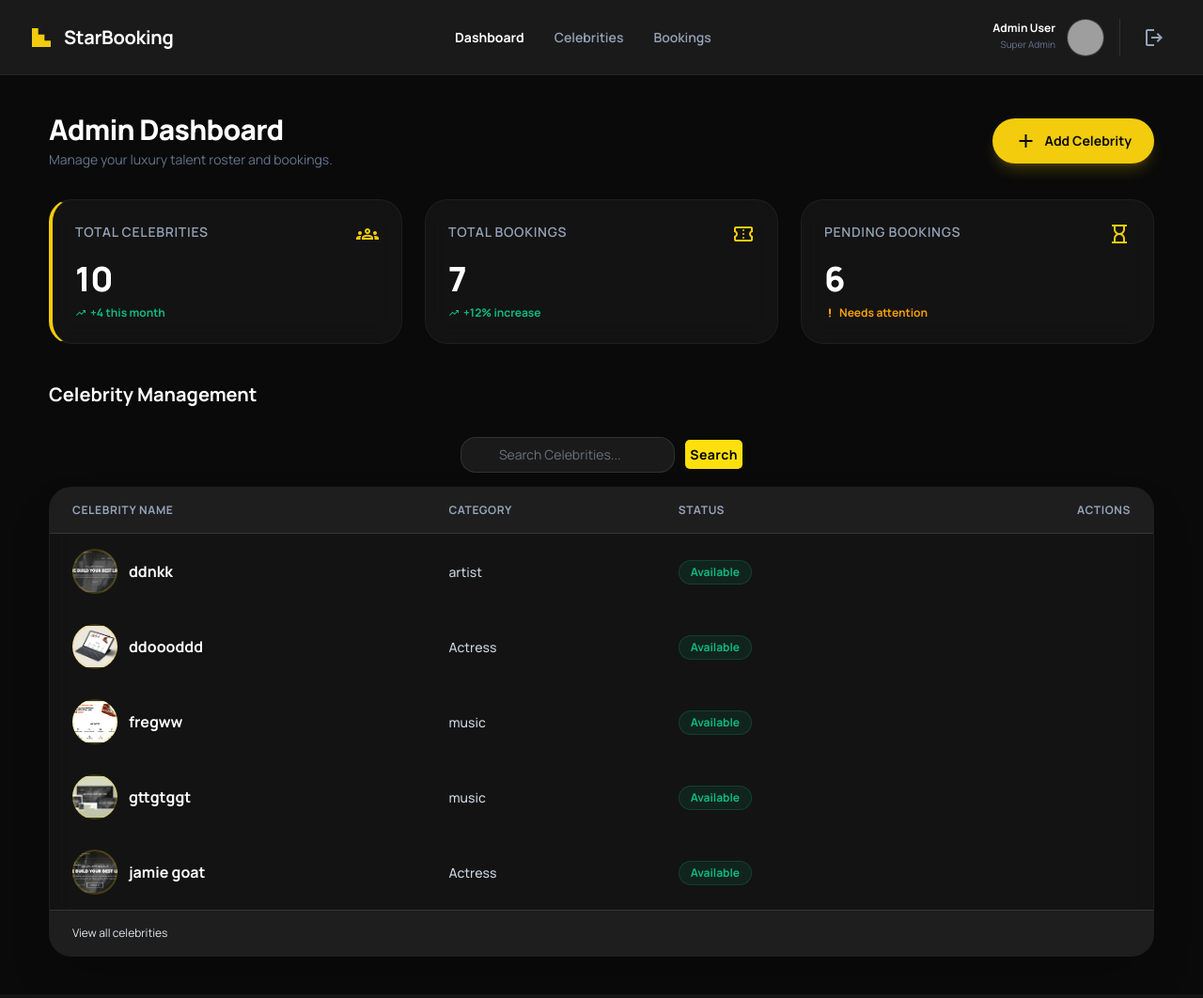
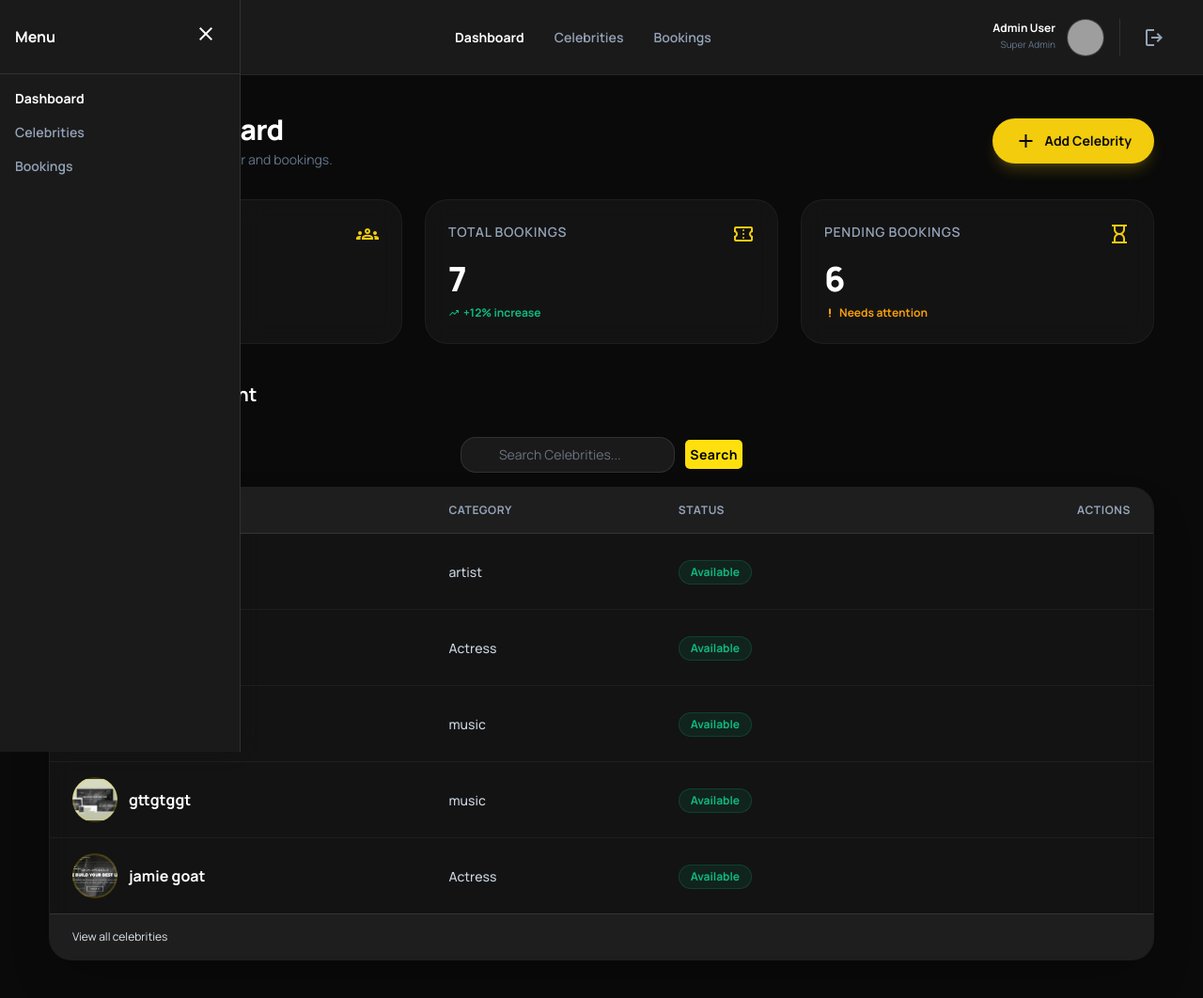
Before and after one commit to codingvibezz6777/b, a Django app: page /dashboard/ in a window 1280 px wide. Shown: the whole page at 94% size. Before the commit the page ends 1037 px from the top, so only its background shows below. Run offline with Django 5.2, Linux system fonts and the light colour scheme; a user stored in the database is signed in; data comes from the database, SQL or seed files in the repository; some libraries are stand-ins or nearby versions; grey boxes are pictures that could not be loaded.

Commit message:
update dashboard

```diff
--- a/config/settings.py
+++ b/config/settings.py
@@ -29,7 +29,7 @@
                  'star-bookings.com',
                  '.up.railway.app',
                  'b-production-c984.up.railway.app',
-                 'localhost',
+                 '127.0.0.1',
                  ]
 
 
@@ -77,7 +77,8 @@
 WSGI_APPLICATION = 'config.wsgi.application'
 
 CSRF_TRUSTED_ORIGINS = [
-    "https://b-production-c984.up.railway.app"
+    "https://b-production-c984.up.railway.app",
+    "https://www.star-bookings.com",
 ]
 
 
--- a/templates/celebrity_detail.html
+++ b/templates/celebrity_detail.html
@@ -335,7 +335,7 @@
                                 <div class="absolute inset-0 bg-gradient-to-t from-black/80 via-transparent to-transparent opacity-60"></div>
                                 <div class="absolute top-3 right-3 bg-black/40 backdrop-blur-sm px-2 py-1 rounded-lg flex items-center gap-1">
                                     <span class="material-symbols-outlined text-primary text-xs" style="font-variation-settings: 'FILL' 1;">star</span>
-                                    <span class="text-white text-xs font-bold">4.8</span>
+                                    <span class="text-white text-xs font-bold">5.0</span>
                                 </div>
                             </div>
                             <div class="p-4">
--- a/templates/celebrity_list.html
+++ b/templates/celebrity_list.html
@@ -170,7 +170,7 @@
 <div class="absolute inset-0 bg-gradient-to-t from-background-dark via-transparent to-transparent opacity-80"></div>
 <div class="absolute top-4 right-4 bg-background-dark/80 backdrop-blur-md px-2 py-1 rounded flex items-center gap-1 border border-border-dark">
 <span class="material-symbols-outlined text-primary text-xs fill-[1]">star</span>
-<span class="text-[10px] font-bold">4.9</span>
+<span class="text-[10px] font-bold">5.0</span>
 </div>
 <div class="overlay-btn absolute inset-0 flex items-center justify-center opacity-0 transition-all duration-300 translate-y-4">
 <a href="{% url 'celebrity_detail' celeb.slug %}" class="px-6 py-2.5 bg-primary text-background-dark font-black text-xs rounded-full shadow-2xl hover:scale-105 transition-transform">VIEW PROFILE</a>
@@ -182,7 +182,7 @@
 <h3 class="text-lg font-bold">{{ celeb.name }}</h3>
 <p class="text-xs text-slate-400 font-medium">{{ celeb.category }}</p>
 </div>
-<p class="text-sm font-black text-primary">$1,200</p>
+<p class="text-sm font-black text-primary">{{ celeb.price_range }}</p>
 </div>
 <div class="mt-4 flex items-center gap-4">
 <div class="flex items-center gap-1.5">
--- a/templates/dashboard.html
+++ b/templates/dashboard.html
@@ -60,7 +60,6 @@
             font-weight:bold;
             letter-spacing:0.5px;
             border-radius:5px;
-
         }
 
         .sch2{
@@ -111,7 +110,12 @@
 <body class="bg-background-light dark:bg-background-dark font-display text-slate-900 dark:text-white min-h-screen ">
 <header class="h-20 bg-background-light dark:bg-surface-dark border-b border-slate-200 dark:border-white/5 sticky top-0 z-50">
     <div class="max-w-7xl mx-auto px-8 h-full flex items-center justify-between">
+        <!-- Logo and mobile menu button -->
         <div class="flex items-center gap-3 text-background-dark dark:text-white cursor-pointer hover:opacity-80 transition-opacity">
+            <!-- Hamburger button (visible only on mobile) -->
+            <button id="mobile-menu-toggle" class="p-2 -ml-2 rounded-lg hover:bg-white/10 transition-colors" aria-label="Menu">
+                <span class="material-symbols-outlined">menu</span>
+            </button>
             <div class="size-6 text-primary">
                 <svg fill="currentColor" viewbox="0 0 48 48" xmlns="http://www.w3.org/2000/svg">
                     <path d="M4 4H17.3334V17.3334H30.6666V30.6666H44V44H4V4Z"></path>
@@ -119,11 +123,13 @@
             </div>
             <h2 class="text-xl font-bold leading-tight tracking-[-0.015em]">StarBooking</h2>
         </div>
+        <!-- Desktop navigation -->
         <nav class="hidden md:flex items-center gap-8">
             <a class="nav-link-active text-sm font-bold transition-colors" href="{% url 'dashboard' %}">Dashboard</a>
             <a class="text-slate-500 dark:text-slate-400 hover:text-primary text-sm font-semibold transition-colors" href="{% url 'celeb_all' %}">Celebrities</a>
             <a class="text-slate-500 dark:text-slate-400 hover:text-primary text-sm font-semibold transition-colors" href="{% url 'bookings' %}">Bookings</a>
         </nav>
+        <!-- User controls -->
         <div class="flex items-center gap-4">
             <div class="flex items-center gap-3 pr-4 border-r border-slate-200 dark:border-white/10">
                 <a href="{% url 'user_profile' %}"><div class="text-right hidden sm:block">
@@ -143,6 +149,23 @@
         </div>
     </div>
 </header>
+
+<!-- Mobile Sidebar (hidden by default) -->
+<div id="sidebar-overlay" class="fixed inset-0 bg-black/50 backdrop-blur-sm z-50 hidden transition-opacity"></div>
+<div id="sidebar" class="fixed top-0 left-0 w-64 h-full bg-surface-dark border-r border-white/10 z-50 transform transition-transform duration-300 ease-in-out sidebar-hidden">
+    <div class="p-4 flex justify-between items-center border-b border-white/10">
+        <h3 class="font-bold">Menu</h3>
+        <button id="close-sidebar" class="p-2 rounded-lg hover:bg-white/10">
+            <span class="material-symbols-outlined">close</span>
+        </button>
+    </div>
+    <nav class="p-4 flex flex-col gap-4">
+        <a class="nav-link-active text-sm font-bold transition-colors" href="{% url 'dashboard' %}">Dashboard</a>
+        <a class="text-slate-400 hover:text-primary text-sm font-semibold transition-colors" href="{% url 'celeb_all' %}">Celebrities</a>
+        <a class="text-slate-400 hover:text-primary text-sm font-semibold transition-colors" href="{% url 'bookings' %}">Bookings</a>
+    </nav>
+</div>
+
 <!-- Main Content Area -->
 <main class="flex-1 flex flex-col overflow-y-auto ps-5 pe-5 ">
     <div class="max-w-7xl w-full mx-auto px-4 sm:px-6 lg:px-8 py-6 lg:py-10">
@@ -195,18 +218,16 @@
         <!-- SectionHeader -->
         <div class="mb-4 lg:mb-6 flex flex-col sm:flex-row items-start sm:items-center justify-between gap-4">
             <h3 class="text-lg lg:text-xl font-bold dark:text-white">Celebrity Management</h3>
-
         </div>
 
         <div class="schbx">
             <form method="get" action="{% url 'dashboard' %}">
-                        <input  type="search" name="q" value="{{ request.GET.q }}" class="bg-surface-dark border-white/10 rounded-lg pl-10 pr-4 py-2 text-sm focus:ring-primary focus:border-primary text-white w-50" placeholder="Search Celebrities..."/>
+                <input type="search" name="q" value="{{ request.GET.q }}" class="bg-surface-dark border-white/10 rounded-lg pl-10 pr-4 py-2 text-sm focus:ring-primary focus:border-primary text-white w-50" placeholder="Search Celebrities..."/>
                 {% if request.GET.q %}
                     <a href="{% url 'dashboard' %}" class="sch2">Clear search</a>
                 {% else %}
                     <button type="submit" class="sch">Search</button>
                 {% endif %}
-
             </form>
         </div>
 
@@ -223,7 +244,6 @@
                         </tr>
                     </thead>
                     <tbody class="divide-y divide-white/5">
-                            <!-- Row 1 -->
                         {% for celeb in celebrities %}
                         <tr class="hover:bg-white/5 transition-colors group">
                             <td class="px-4 lg:px-6 py-3 lg:py-4">
@@ -231,7 +251,6 @@
                                     <div class="w-10 h-10 lg:w-12 lg:h-12 rounded-full bg-cover bg-center border-2 border-primary/20" data-alt="Portrait of Alex Rivera, a musician" style="background-image: url('{{ celeb.image.url }}'); background-repeat: no-repeat; background-size:cover;"></div>
                                     <div>
                                         <p class="font-bold dark:text-white text-sm lg:text-base">{{ celeb.name }}</p>
-
                                     </div>
                                 </div>
                             </td>
@@ -251,17 +270,15 @@
                                     <a href="{% url 'delete_celebrity' celeb.id %}" class="p-1 lg:p-2 rounded-lg bg-white/5 text-slate-400 hover:text-red-500 transition-colors">
                                         <span class="material-symbols-outlined text-base lg:text-lg">delete</span>
                                     </a>
-
                                 </div>
                             </td>
                         </tr>
-
+                        {% endfor %}
                     </tbody>
-                        {% endfor %}
                 </table>
             </div>
             <div class="px-4 lg:px-6 py-3 lg:py-4 bg-white/5 border-t border-white/10 flex flex-col sm:flex-row items-center justify-between gap-4">
-                    <a href="{% url 'celeb_all' %}" class="text-xs text-slate-200">View all celebrities</p>
+                <a href="{% url 'celeb_all' %}" class="text-xs text-slate-200">View all celebrities</a>
             </div>
         </div>
     </div>
--- a/templates/index.html
+++ b/templates/index.html
@@ -245,9 +245,9 @@
 <span class="text-[10px] sm:text-xs font-bold">4.9</span>
 </div>
 <h3 class="text-lg sm:text-xl font-bold text-white leading-tight"><a href="../Project1/scarletjohanson.html">{{ celeb.name }}</a></h3>
-<p class="text-primary/80 text-[10px] sm:text-xs font-semibold uppercase tracking-wider">Hollywood Actress</p>
+<p class="text-primary/80 text-[10px] sm:text-xs font-semibold uppercase tracking-wider">{{ celeb.Category }}</p>
 <div class="pt-2 sm:pt-4 flex items-center justify-between">
-<span class="text-white/60 text-[10px] sm:text-xs italic">Starts at $15,000</span>
+<span class="text-white/60 text-[10px] sm:text-xs italic">Starts at ${{ celeb.price_range }}</span>
 <button class="bg-white/10 hover:bg-primary hover:text-background-dark p-1.5 sm:p-2 rounded-lg transition-colors">
 <a href="{% url 'celebrity_detail' celeb.slug %}" class="material-symbols-outlined text-xs sm:text-sm">Book</a>
 </button>
```
Also changed, not shown: booking/signals.py (+12 -10 lines). Lines whose indentation alone changed are shown as unchanged.
